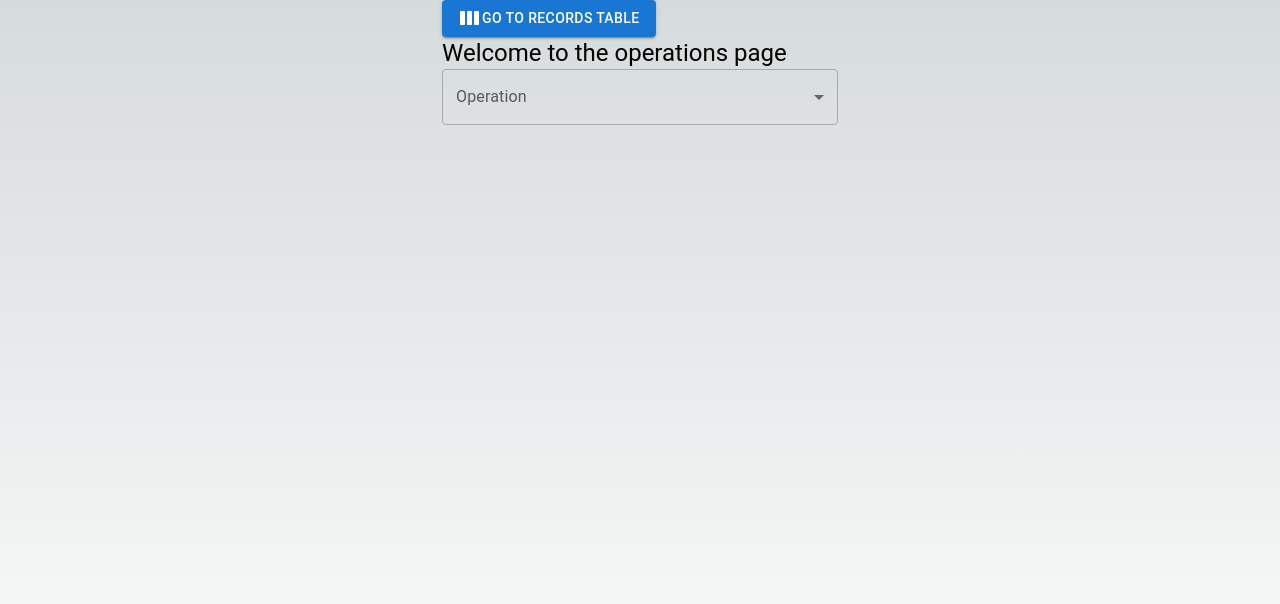
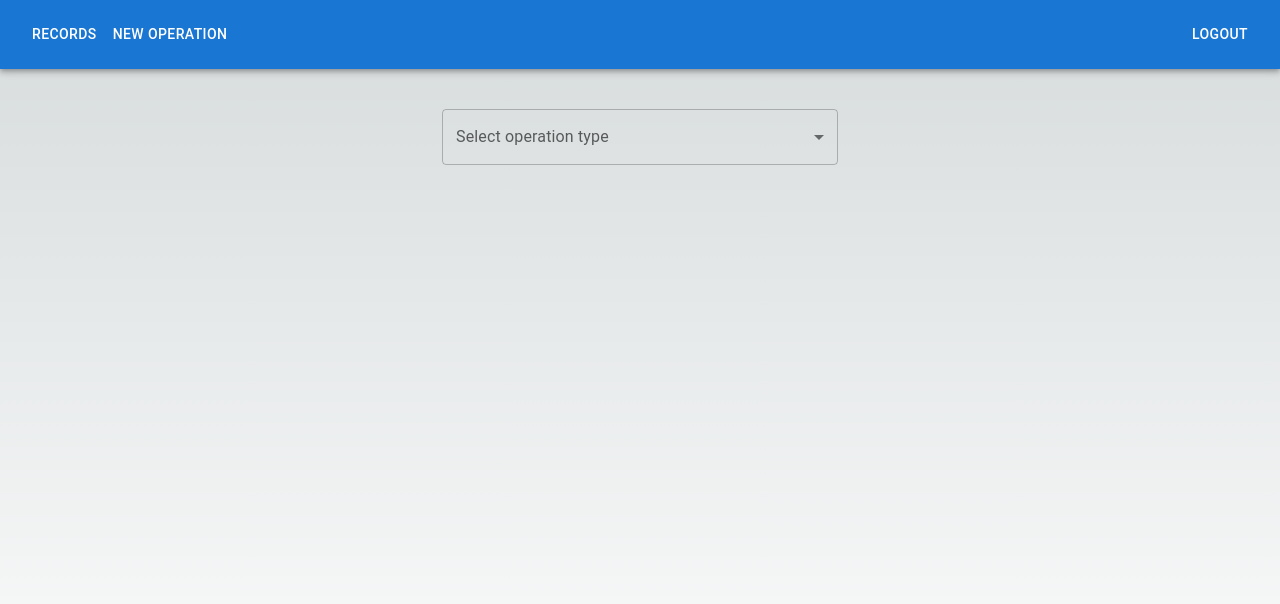
Before and after one commit to EliuPC93/calculator, a Next.js app: page /operations in a window 1280 px wide. Shown: the top 604 px of the page. Built offline with nearby package versions, Linux system fonts and the light colour scheme.

Commit message:
added menu bar

```diff
--- a/src/app/layout.tsx
+++ b/src/app/layout.tsx
@@ -1,22 +1,49 @@
-import type { Metadata } from "next";
+"use client"
+
 import { Inter } from "next/font/google";
 import "./globals.css";
-
+import * as React from 'react';
+import AppBar from '@mui/material/AppBar';
+import Box from '@mui/material/Box';
+import Toolbar from '@mui/material/Toolbar';
+import Button from '@mui/material/Button';
+import Link from "next/link";
+import { usePathname } from 'next/navigation'
 const inter = Inter({ subsets: ["latin"] });
-
-export const metadata: Metadata = {
-  title: "Create Next App",
-  description: "Generated by create next app",
-};
 
 export default function RootLayout({
   children,
 }: Readonly<{
   children: React.ReactNode;
 }>) {
+  const pathName = usePathname()
+
   return (
     <html lang="en">
-      <body className={inter.className}>{children}</body>
+      <body className={inter.className}>
+        <Box sx={{ flexGrow: 1 }}>
+        {pathName !== "/login" && <AppBar sx={{marginBottom: 5}} position="static">
+            <Toolbar>
+              <Box sx={{ flexGrow: 1, display: { xs: 'none', md: 'flex' } }}>
+              <Link href={"/records"}>
+                <Button sx={{ my: 2, color: 'white', display: 'block' }}>
+                  Records
+                </Button>
+              </Link>
+              <Link href={"/operations"}>
+                <Button sx={{ my: 2, color: 'white', display: 'block' }}>
+                  New Operation
+                </Button>
+              </Link>
+            </Box>
+              <Box sx={{justifySelf: "flex-end"}}>
+                <Button  color="inherit">Logout</Button>
+              </Box>
+            </Toolbar>
+          </AppBar>}
+          {children}
+        </Box>
+      </body>
     </html>
   );
 }
--- a/src/app/operations/page.tsx
+++ b/src/app/operations/page.tsx
@@ -1,9 +1,8 @@
 "use client"
 
-import { Container, Typography, Select, FormControl, InputLabel, MenuItem, Box, Link, Button } from '@mui/material';
+import { Container, Select, FormControl, InputLabel, MenuItem } from '@mui/material';
 import { useState } from 'react';
 import { SubmissionForm } from './components/submission-form/page';
-import { GridColumnIcon } from '@mui/x-data-grid';
 
 export enum OPERATIONS {
     ADDITION = "addition",
@@ -19,20 +18,8 @@ export default function Operations() {
 
     return (
         <Container component="main" maxWidth="xs">
-            <Box>
-            <Link href={"/records"}>
-                <Button
-                    variant="contained">
-                        <GridColumnIcon />
-                    Go to records table
-                </Button>
-            </Link>
-            </Box>
-            <Typography component="h1" variant="h5">
-                Welcome to the operations page
-            </Typography>
             <FormControl fullWidth>
-                <InputLabel id="operation-type-label">Operation</InputLabel>
+                <InputLabel id="operation-type-label">Select operation type</InputLabel>
                 <Select
                     labelId="operation-type-label"
                     id="operationType"
```
